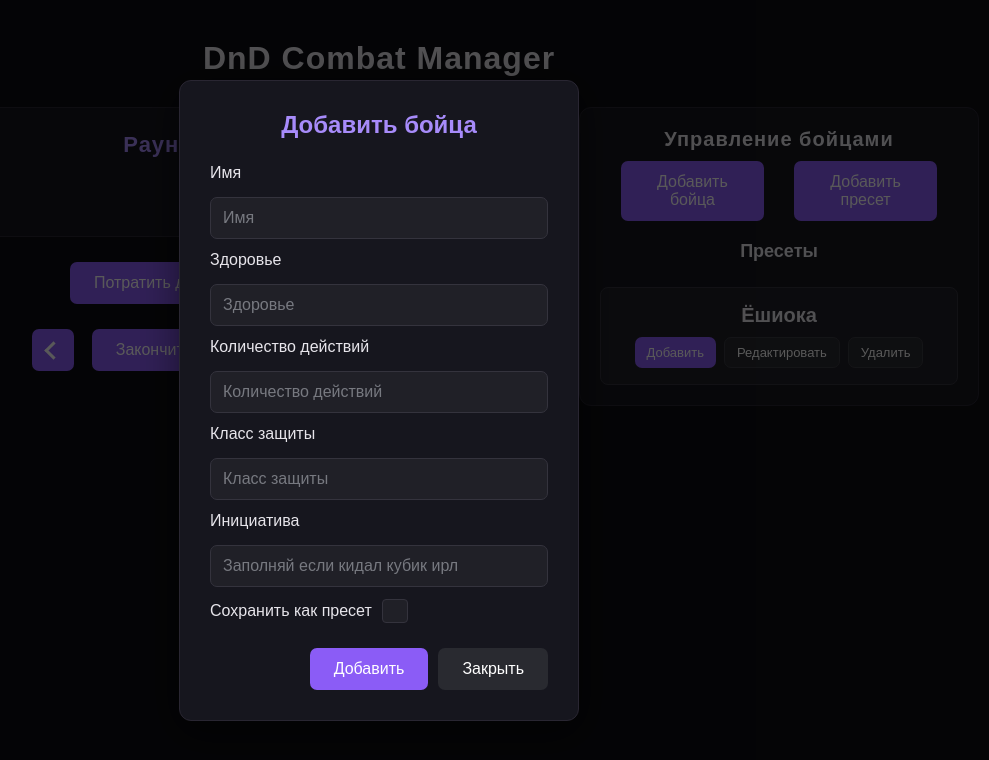
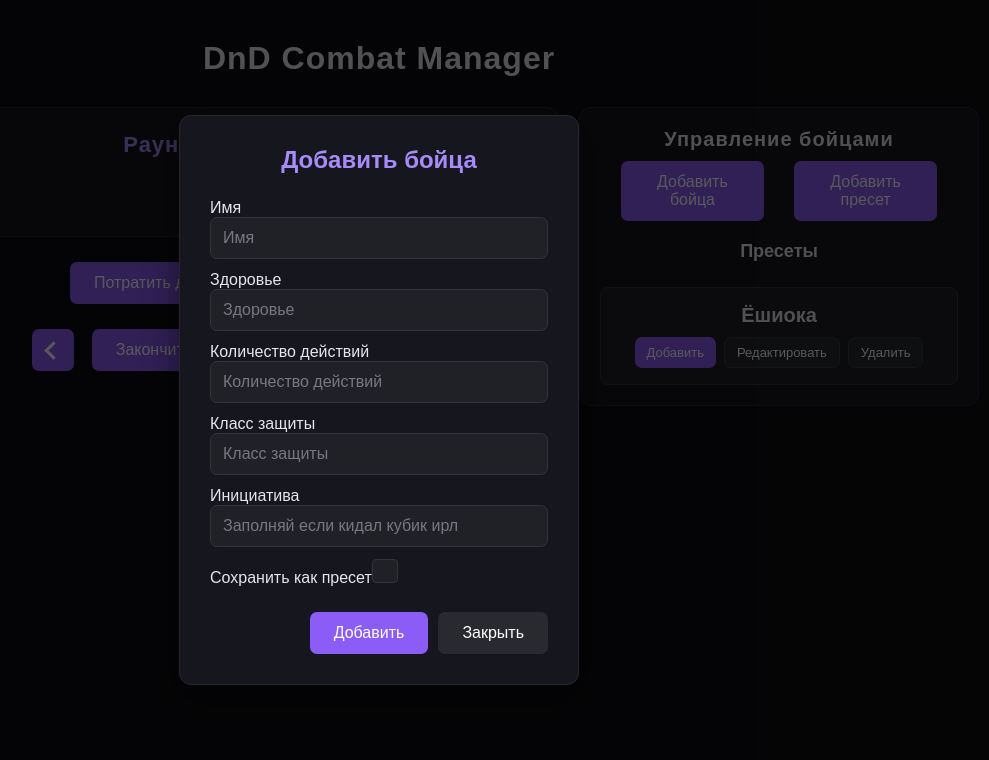
Before and after one commit to j0mp1x/DnD-Combat-Manger, a React (Vite) app: page / in a window 1280 px wide. Both pictures are taken after a click on the button "Добавить бойца". Shown: the top 760 px of the page, without its empty margins (261-1250 px from the left). Built offline with nearby package versions, Linux system fonts and the light colour scheme.

Commit message:
при каждом открытии форма создается снова

```diff
--- a/src/App.jsx
+++ b/src/App.jsx
@@ -237,6 +237,7 @@ function App() {
                                 setFormModal({
                                     isOpen: true,
                                     onSubmit: addPreset,
+                                    value: null,
                                 })
                             }}
                         >
@@ -289,15 +290,22 @@ function App() {
                 </div>
             </div>
 
+            {formModal.isOpen && (
                 <FormModal
                     isOpen={formModal.isOpen}
                     onSubmit={formModal.onSubmit}
                     getData={getDataFromForm}
                     value={formModal.value}
                     onClose={() => {
-                    setFormModal({ isOpen: false, onSubmit: null, value: null })
+                        setFormModal({
+                            isOpen: false,
+                            onSubmit: null,
+                            value: null,
+                        })
                     }}
                 />
+            )}
+            {confirmModal.isOpen && (
                 <ConfirmModal
                     isOpen={confirmModal.isOpen}
                     onConfirm={confirmModal.onConfirm}
@@ -308,6 +316,7 @@ function App() {
                         })
                     }}
                 />
+            )}
         </div>
     )
 }
--- a/src/UTILITES/getData.js
+++ b/src/UTILITES/getData.js
@@ -1,6 +1,6 @@
 const getDataFromForm = (data) => {
     const name = data.get('name')
-    const maxHp = data.get('hp')
+    const maxHp = data.get('maxHp')
     const maxActions = data.get('maxActions')
     const armorClass = data.get('armorClass')
     const initiative = data.get('initiative')
--- a/src/components/formModal.jsx
+++ b/src/components/formModal.jsx
@@ -5,7 +5,6 @@ const FormModal = ({ isOpen, onSubmit, onClose, getData, value }) => {
         onClose()
     }
 
-    console.log(value)
     return (
         <div className={`modal ${isOpen ? '' : 'hidden'}`}>
             <div className="modalContent">
@@ -13,26 +12,31 @@ const FormModal = ({ isOpen, onSubmit, onClose, getData, value }) => {
                 <form action={handleSubmit}>
                     <div>
                         <div className="formFields">
-                            <label>Имя</label>
+                            <label>
+                                Имя
                                 <input
                                     type="text"
                                     name="name"
                                     placeholder="Имя"
                                     defaultValue={value ? value.name : ''}
                                 />
+                            </label>
                         </div>
                         <div className="formFields">
-                            <label>Здоровье</label>
+                            <label>
+                                Здоровье
                                 <input
                                     type="number"
-                                name="hp"
+                                    name="maxHp"
                                     placeholder="Здоровье"
                                     min={1}
                                     defaultValue={value ? value.maxHp : ''}
                                 />
+                            </label>
                         </div>
                         <div className="formFields">
-                            <label>Количество действий</label>
+                            <label>
+                                Количество действий
                                 <input
                                     type="number"
                                     name="maxActions"
@@ -40,9 +44,11 @@ const FormModal = ({ isOpen, onSubmit, onClose, getData, value }) => {
                                     min={1}
                                     defaultValue={value ? value.maxActions : ''}
                                 />
+                            </label>
                         </div>
                         <div className="formFields">
-                            <label>Класс защиты</label>
+                            <label>
+                                Класс защиты
                                 <input
                                     type="number"
                                     name="armorClass"
@@ -50,23 +56,34 @@ const FormModal = ({ isOpen, onSubmit, onClose, getData, value }) => {
                                     min={1}
                                     defaultValue={value ? value.armorClass : ''}
                                 />
+                            </label>
                         </div>
+                        {!value && (
                             <div className="formFields">
-                            <label>Инициатива</label>
+                                <label>
+                                    Инициатива
                                     <input
                                         type="number"
                                         name="initiative"
                                         placeholder="Заполняй если кидал кубик ирл"
                                         min={1}
                                         max={20}
-                                defaultValue={value ? value.initiative : ''}
                                     />
+                                </label>
                             </div>
+                        )}
 
+                        {!value && (
                             <div className="formFields checkboxField">
-                            <label>Сохранить как пресет</label>
-                            <input type="checkbox" name="saveAsPreset" />
+                                <label>
+                                    Сохранить как пресет
+                                    <input
+                                        type="checkbox"
+                                        name="saveAsPreset"
+                                    />
+                                </label>
                             </div>
+                        )}
                     </div>
                     <div className="formActions">
                         <button>Добавить</button>
```
Lines whose indentation alone changed are shown as unchanged.
